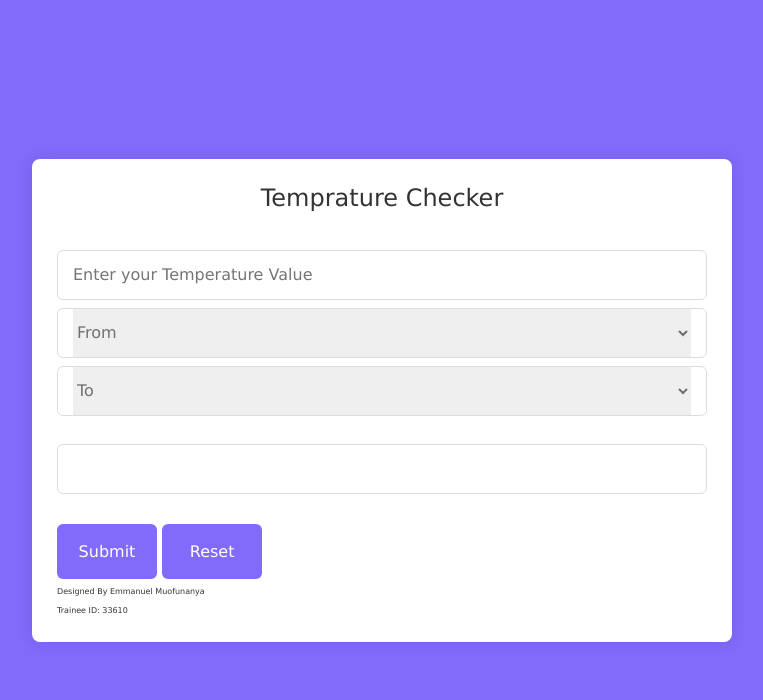
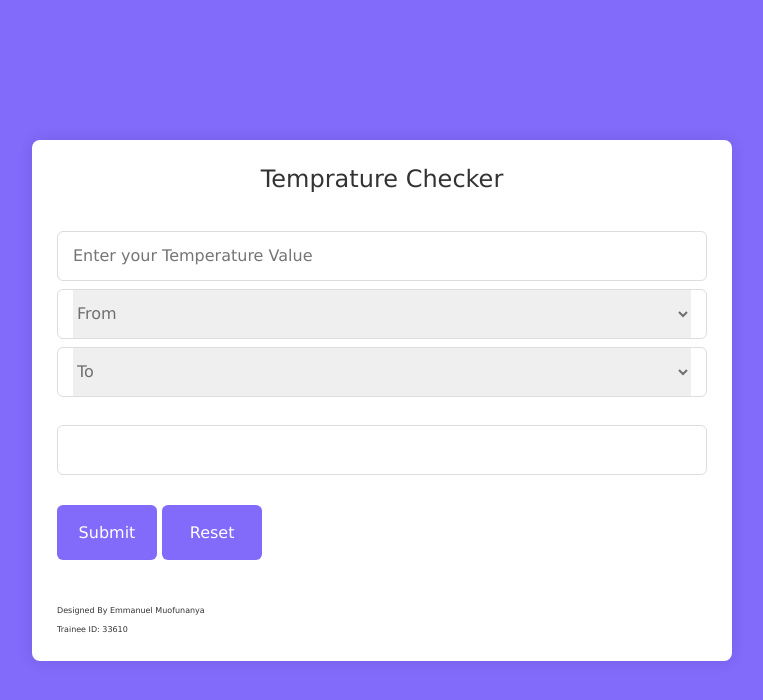
Before and after one commit to emmym16/Emmanuel_Muofunanya, a plain HTML site: page 33610/individual_project.html in a window 1280 px wide. Shown: the whole page, without its empty margins (258-1021 px from the left). Drawn offline with Linux system fonts and the light colour scheme.

Commit message:
individual_project.html

```diff
--- a/33610/individual_project.html
+++ b/33610/individual_project.html
@@ -37,7 +37,7 @@
             <div class="input-box">
                 <input type="text" id="user2">
                 <input type="button" value="Submit" onclick="calc()" class="btn">
-                <input type="button" value="Reset"  class="btn" onclick="reset()"> <br>
+                <input type="button" value="Reset"  class="btn" onclick="reset()"> <br><br><br>
                 <label class="name">Designed By Emmanuel Muofunanya</label><br>
                 <label class="trainee">Trainee ID: 33610</label>
             </div>
```
